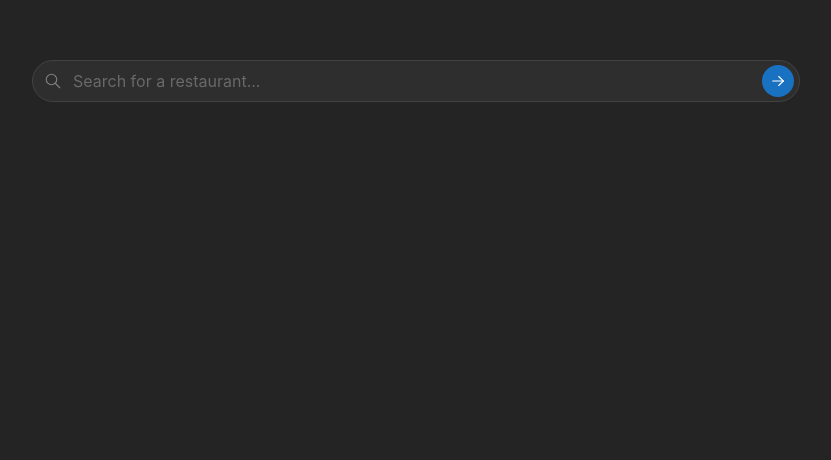
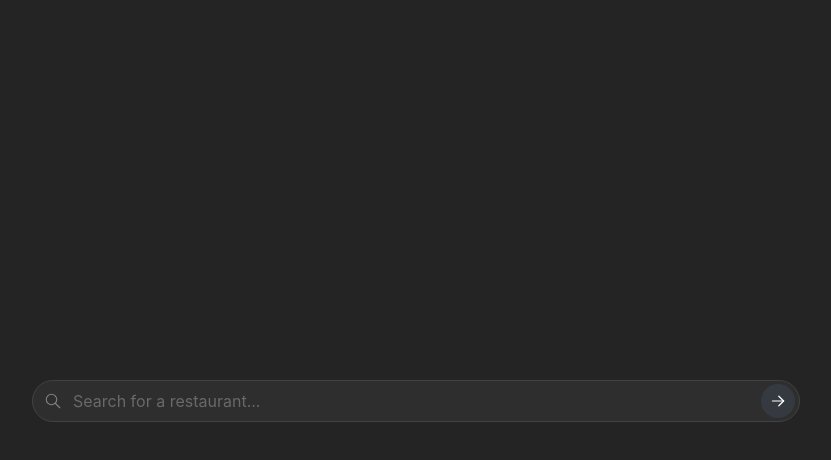
Before and after one commit to Restaurant-Check/restaurant-check, a Next.js app in the folder frontend/: page / in a window 1280 px wide. Shown: the part 260-720 px from the top of the page, without its empty margins (224-1055 px from the left). Built offline with nearby package versions, Linux system fonts and the light colour scheme.

Commit message:
feat: better searchbar

```diff
--- a/frontend/package.json
+++ b/frontend/package.json
@@ -34,6 +34,7 @@
     "react": "^18",
     "react-dom": "^18",
     "react-leaflet": "^4.2.1",
+    "react-spring": "^9.7.3",
     "recharts": "^2.12.7",
     "styled-components": "^6.1.11"
   },
--- a/frontend/src/app/_components/searchbar.tsx
+++ b/frontend/src/app/_components/searchbar.tsx
@@ -1,16 +1,22 @@
 'use client'
 
-import React, {useState} from 'react';
+import React, {useEffect, useState} from 'react';
 import {ActionIcon, rem, TextInput, useMantineTheme} from '@mantine/core';
 import {IconArrowRight, IconSearch} from '@tabler/icons-react';
 import {styled} from "styled-components";
+import {useSpring, animated} from 'react-spring';
 
-const exampleSearches = [  // TODO: animate placeholder text to cycle through these
+const exampleSearches = [
   'cheap Asian restaurant in Munich',
   'best pizza in Berlin',
   'vegan food in Hamburg',
   'sushi near me',
   'breakfast place in Frankfurt',
+  'fancy dinner in Cologne',
+  'fast food in Düsseldorf',
+  'Italian restaurant in Stuttgart',
+  'Mexican food in Dortmund',
+  'burger in Essen',
 ];
 
 interface FormProps {
@@ -20,15 +26,26 @@ interface FormProps {
 const Form = styled.form<FormProps>`
     display: flex;
     justify-content: center;
-    height: 100%;
-    width: 100%;
-    transition: align-items 0.3s ease-in-out;
 `;
 
 const StyledTextInput = styled(TextInput)<FormProps>`
+    position: absolute;
     width: ${({searched}) => searched ? '40%' : '60%'};
     transition: all 0.3s ease-in-out;
-    padding-top: ${({searched}) => searched ? "32px" : "25%"};
+    padding-top: ${({searched}) => searched ? "32px" : "50%"};
+`;
+
+interface SubmitButtonProps {
+  size: number;
+  radius: string;
+  color: string;
+  variant: string;
+  type: string;
+  children: React.ReactNode;
+}
+
+const SubmitButton = styled(ActionIcon)<SubmitButtonProps>`
+    transition: all 0.1s ease-in-out;
 `;
 
 interface SearchbarProps {
@@ -48,23 +65,76 @@ export const Searchbar = (props: SearchbarProps) => {
     props.onSearch(query);
   };
 
+  const [placeholder, setPlaceholder] = useState("Search for a restaurant...");
+  const [exampleIndex, setExampleIndex] = useState(0);
+  const [charIndex, setCharIndex] = useState(0);
+  const [isDeleting, setIsDeleting] = useState(false);
+  const [isFocused, setIsFocused] = useState(false);
+  const [buttonPulsing, setButtonPulsing] = useState(false);
+
+  useEffect(() => {
+    if (isFocused) {
+      const typingSpeed = isDeleting ? 15 : Math.random() * (110 - 50) + 50;
+      const timeout = setTimeout(() => {
+        if (!isDeleting && charIndex === exampleSearches[exampleIndex].length) {
+          setTimeout(() => setIsDeleting(true), 1000);
+        } else if (isDeleting && charIndex === 0) {
+          setIsDeleting(false);
+          setExampleIndex((exampleIndex + 1) % exampleSearches.length);
+        } else {
+          setPlaceholder(exampleSearches[exampleIndex].substring(0, charIndex + (isDeleting ? -1 : 1)));
+          setCharIndex(prevCharIndex => prevCharIndex + (isDeleting ? -1 : 1));
+        }
+      }, typingSpeed);
+      return () => clearTimeout(timeout);
+    } else {
+      setPlaceholder("Search for a restaurant...");
+    }
+  }, [isFocused, isDeleting, charIndex, exampleIndex]);
+
+
+  useEffect(() => {
+    setButtonPulsing(false)
+    if (query !== '' && !props.searched) {
+      const timeout = setTimeout(() => {
+        setButtonPulsing(true);
+      }, 3000);
+      return () => clearTimeout(timeout);
+    }
+  }, [query]);
+
+  const pulse = useSpring({
+    from: {transform: 'scale(1)'},
+    to: {transform: 'scale(1.08)'},
+    config: {duration: 500},
+    reset: buttonPulsing,
+    reverse: buttonPulsing,
+    onRest: () => setButtonPulsing(!buttonPulsing),
+  });
+
+
   return (
     <Form onSubmit={handleSearch} searched={props.searched}>
       <StyledTextInput
         searched={props.searched}
         radius="xl"
         size="md"
-                placeholder="Search for a restaurant..."
+        placeholder={placeholder}
         rightSectionWidth={42}
         leftSection={<IconSearch style={{width: rem(18), height: rem(18)}} stroke={1.5}/>}
         rightSection={
-                    <ActionIcon size={32} radius="xl" color={theme.primaryColor} variant="filled" type="submit">
+          <animated.div style={pulse}>
+            <SubmitButton size={32} radius="xl" color={query !== "" ? theme.primaryColor : "gray"} variant="filled"
+                          type="submit">
               <IconArrowRight style={{width: rem(18), height: rem(18)}} stroke={1.5}/>
-                    </ActionIcon>
+            </SubmitButton>
+          </animated.div>
         }
         value={query}
         onChange={(event) => setQuery(event.currentTarget.value)}
+        onFocus={() => setIsFocused(true)}
+        onBlur={() => setIsFocused(false)}
       />
     </Form>
   );
-};
+}
```
Also changed, not shown: 1 other file (tests, documents, lock files or other folders). Lines whose indentation alone changed are shown as unchanged.
